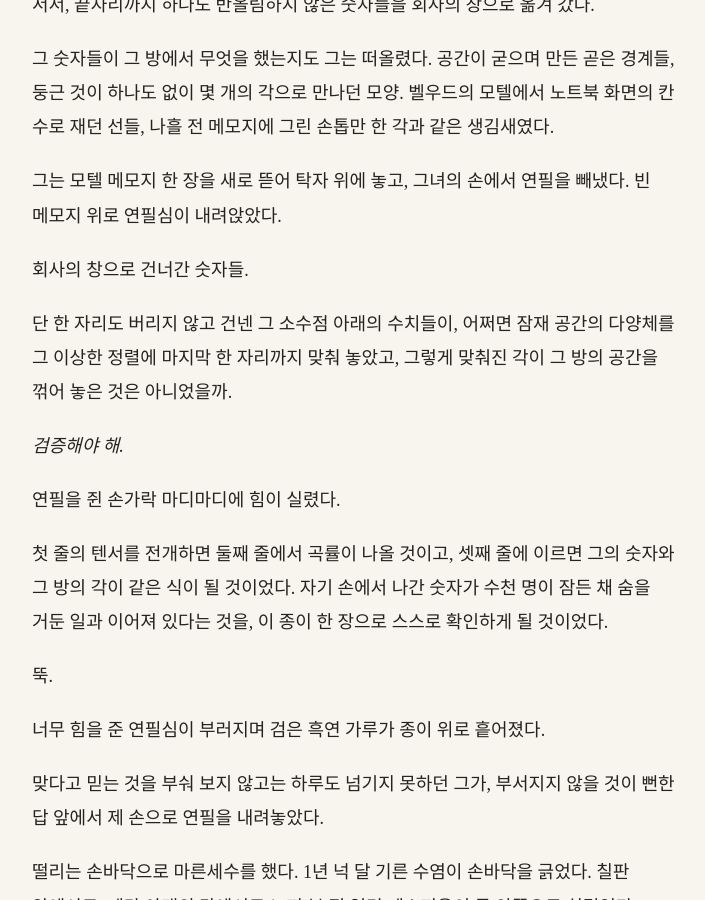
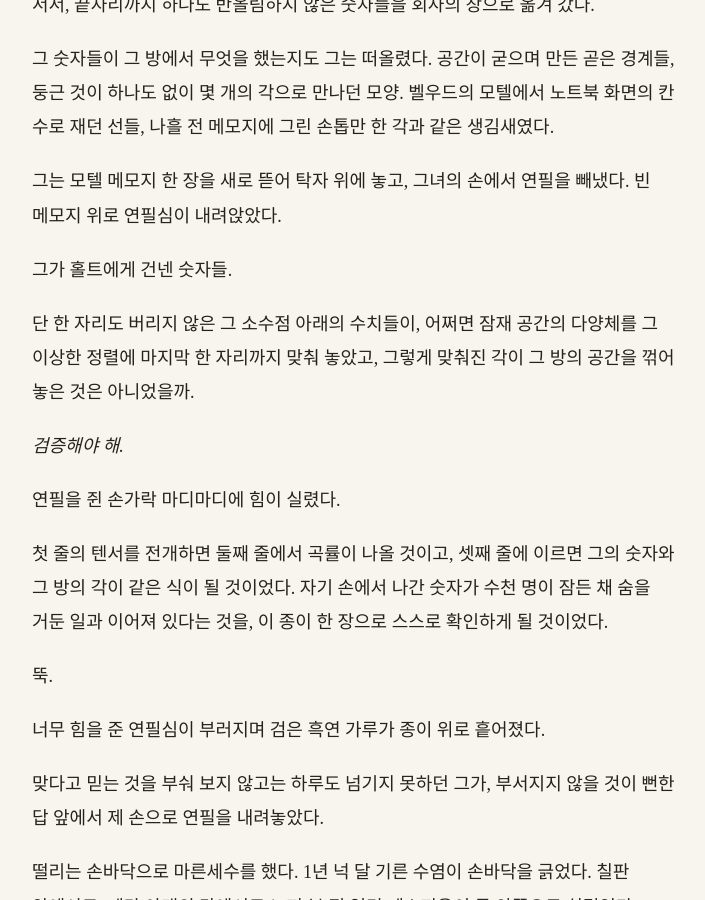
Before and after one commit to kangkkang/writer_s1_public, a Jekyll site: the page built from vol2/037.md, in a window 1280 px wide and 900 px high, scrolled down 2119 px. Shown: the whole window, without its empty margins (284-989 px from the left). Built offline with Jekyll 4.4.1, drawn with Linux system fonts in a browser that asks for light colours; our own code applies the rules of GitHub Pages for plain Markdown files.

Commit message:
Update from https://github.com/kangkkang/writer_s1/commit/224cafcad93089f0dcace6745d3dc825de00a3f7

```diff
--- a/vol2/037.md
+++ b/vol2/037.md
@@ -42,9 +42,9 @@
 
 그는 모텔 메모지 한 장을 새로 뜯어 탁자 위에 놓고, 그녀의 손에서 연필을 빼냈다. 빈 메모지 위로 연필심이 내려앉았다.
 
-회사의 창으로 건너간 숫자들.
+그가 홀트에게 건넨 숫자들.
 
-단 한 자리도 버리지 않고 건넨 그 소수점 아래의 수치들이, 어쩌면 잠재 공간의 다양체를 그 이상한 정렬에 마지막 한 자리까지 맞춰 놓았고, 그렇게 맞춰진 각이 그 방의 공간을 꺾어 놓은 것은 아니었을까.
+단 한 자리도 버리지 않은 그 소수점 아래의 수치들이, 어쩌면 잠재 공간의 다양체를 그 이상한 정렬에 마지막 한 자리까지 맞춰 놓았고, 그렇게 맞춰진 각이 그 방의 공간을 꺾어 놓은 것은 아니었을까.
 
 *검증해야 해.*
 
```
